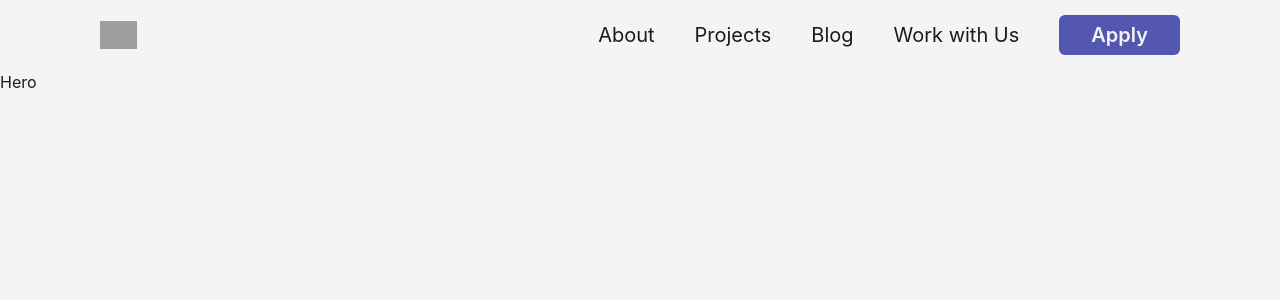
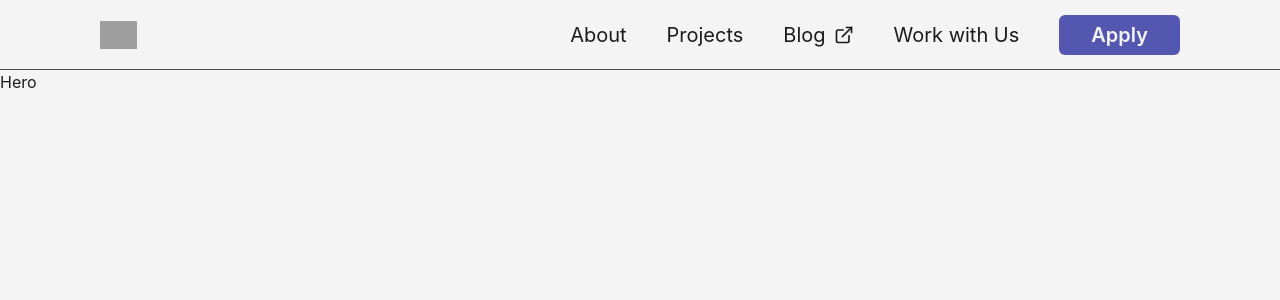
Before and after one commit to ctc-uci/website, a React (Vite) app: page / in a window 1280 px wide. Shown: the top 300 px of the page. Built offline with nearby package versions, Linux system fonts and the light colour scheme; grey boxes are pictures that could not be loaded.

Commit message:
feat: header

```diff
--- a/package.json
+++ b/package.json
@@ -20,6 +20,7 @@
     "**/*.{js,jsx,ts,tsx}": "yarn run eslint"
   },
   "dependencies": {
+    "@chakra-ui/icons": "^2.1.1",
     "@chakra-ui/react": "^2.8.2",
     "@chakra-ui/styled-system": "^2.9.2",
     "@emotion/react": "^11.13.3",
--- a/src/App.tsx
+++ b/src/App.tsx
@@ -1,7 +1,7 @@
 import { Route, BrowserRouter as Router, Routes } from "react-router-dom";
 
 import { CatchAll } from "./components/CatchAll";
-import { Header } from "./components/Header";
+import { Header } from "./components/header/Header";
 import { Hero } from "./components/hero/Hero";
 
 export const App = () => {
--- a/src/components/Header.tsx
+++ /dev/null
@@ -1,78 +0,0 @@
-import {
-  Button,
-  Link as ChakraLink,
-  Flex,
-  HStack,
-  Image,
-  Text,
-} from "@chakra-ui/react";
-
-import { Link } from "react-router-dom";
-
-type Link = { text: string; href: string };
-
-const LINKS: Link[] = [
-  {
-    text: "About",
-    href: "/about",
-  },
-  {
-    text: "Projects",
-    href: "/projects",
-  },
-  {
-    text: "Blog",
-    href: "https://www.medium.com", // ! FIXME: should go to CTC medium
-  },
-  {
-    text: "Work with Us",
-    href: "/",
-  },
-];
-
-export const Header = () => {
-  return (
-    <Flex
-      sx={{
-        paddingX: 100,
-        height: 70,
-        maxHeight: 70,
-        justifyContent: "space-between",
-        alignItems: "center",
-        backdropFilter: 1,
-      }}
-    >
-      <Image
-        src="./ctc.svg"
-        alt="ctc logo"
-        sx={{ height: 7 }}
-      />
-
-      <HStack spacing={10}>
-        <HStack spacing={10}>
-          {LINKS.map((link) => (
-            <ChakraLink
-              as={Link}
-              id={link.text}
-              to={link.href}
-              sx={{ fontSize: "xl" }}
-            >
-              <Text>{link.text}</Text>
-            </ChakraLink>
-          ))}
-        </HStack>
-        <Button
-          sx={{
-            backgroundColor: "ctc.purple",
-            textColor: "ctc.gray",
-            paddingX: 8,
-            paddingY: 2.5,
-            // ! FIX ME: on hover styling
-          }}
-        >
-          <Text sx={{ fontWeight: 600, fontSize: "xl" }}>Apply</Text>
-        </Button>
-      </HStack>
-    </Flex>
-  );
-};
--- /dev/null
+++ b/src/components/header/ApplyButton.tsx
@@ -0,0 +1,16 @@
+import { Button, Text } from "@chakra-ui/react";
+
+export function ApplyButton() {
+  return (
+    <Button
+      sx={{
+        paddingX: 8,
+        paddingY: 2.5,
+      }}
+      variant={"ctc"}
+      width={{ base: "75%", md: "unset" }}
+    >
+      <Text sx={{ fontWeight: 600, fontSize: "xl" }}>Apply</Text>
+    </Button>
+  );
+}
--- /dev/null
+++ b/src/components/header/DesktopNav.tsx
@@ -0,0 +1,37 @@
+import { Link as ChakraLink, HStack, Icon, Text } from "@chakra-ui/react";
+
+import { Link } from "react-router-dom";
+
+import { ApplyButton } from "./ApplyButton";
+import { NavLink } from "./Header";
+
+interface MobileNavProps {
+  links: NavLink[];
+}
+
+export function DesktopNav({ links }: MobileNavProps) {
+  return (
+    <HStack
+      spacing={10}
+      sx={{ display: { base: "none", md: "flex" } }}
+    >
+      <HStack spacing={10}>
+        {links.map((link) => (
+          <ChakraLink
+            as={Link}
+            id={link.label}
+            to={link.href}
+            sx={{ fontSize: "xl" }}
+          >
+            <HStack>
+              <Text>{link.label}</Text>
+              {link.icon ? <Icon as={link.icon} /> : null}
+            </HStack>
+          </ChakraLink>
+        ))}
+      </HStack>
+
+      <ApplyButton />
+    </HStack>
+  );
+}
--- /dev/null
+++ b/src/components/header/Header.tsx
@@ -0,0 +1,107 @@
+import {
+  CloseIcon,
+  ExternalLinkIcon,
+  HamburgerIcon,
+  IconProps,
+} from "@chakra-ui/icons";
+import {
+  Collapse,
+  ComponentWithAs,
+  Flex,
+  HStack,
+  IconButton,
+  Image,
+  useDisclosure,
+} from "@chakra-ui/react";
+
+import { DesktopNav } from "./DesktopNav";
+import { MobileNav } from "./MobileNav";
+
+export type NavLink = {
+  label: string;
+  href: string;
+  icon?: ComponentWithAs<"svg", IconProps>;
+};
+
+const LINKS: NavLink[] = [
+  {
+    label: "About",
+    href: "/about",
+  },
+  {
+    label: "Projects",
+    href: "/projects",
+  },
+  {
+    label: "Blog",
+    href: "https://www.medium.com", // ! FIXME: should go to CTC medium
+    icon: ExternalLinkIcon,
+  },
+  {
+    label: "Work with Us",
+    href: "/",
+  },
+];
+
+export const Header = () => {
+  const { isOpen, onToggle } = useDisclosure();
+
+  return (
+    <Flex
+      sx={{
+        minHeight: 70,
+        flexDirection: "column",
+        justifyContent: "space-between",
+        alignItems: "stretch",
+        backdropFilter: 0.4,
+      }}
+    >
+      <HStack
+        sx={{
+          justifyContent: "space-between",
+          flex: 1,
+          minHeight: 70,
+          borderBottom: "0.3px solid",
+          borderColor: "ctc.subtitle",
+          paddingX: { base: "20px", lg: "100px" },
+        }}
+      >
+        <Image
+          src="./ctc.svg"
+          alt="ctc logo"
+          sx={{ height: 7 }}
+        />
+
+        <DesktopNav links={LINKS} />
+
+        <Flex display={{ base: "flex", md: "none" }}>
+          <IconButton
+            onClick={onToggle}
+            icon={
+              isOpen ? (
+                <CloseIcon
+                  w={3}
+                  h={3}
+                />
+              ) : (
+                <HamburgerIcon
+                  w={5}
+                  h={5}
+                />
+              )
+            }
+            variant={"ghost"}
+            aria-label={"Toggle Navigation"}
+          />
+        </Flex>
+      </HStack>
+
+      <Collapse
+        in={isOpen}
+        animateOpacity
+      >
+        <MobileNav links={LINKS} />
+      </Collapse>
+    </Flex>
+  );
+};
--- /dev/null
+++ b/src/components/header/MobileNav.tsx
@@ -0,0 +1,41 @@
+import { Link as ChakraLink, HStack, Icon, Text } from "@chakra-ui/react";
+
+import { Link } from "react-router-dom";
+
+import { ApplyButton } from "./ApplyButton";
+import type { NavLink } from "./Header";
+
+interface MobileNavProps {
+  links: NavLink[];
+}
+
+export function MobileNav({ links }: MobileNavProps) {
+  return (
+    <HStack
+      sx={{
+        display: { base: "flex", md: "none" },
+        flexDirection: "column",
+        width: "100%",
+        paddingX: 5,
+        paddingY: 4,
+      }}
+      spacing={4}
+    >
+      {links.map((link) => (
+        <ChakraLink
+          as={Link}
+          id={link.label}
+          to={link.href}
+          sx={{ fontSize: "xl" }}
+        >
+          <HStack>
+            <Text>{link.label}</Text>
+            {link.icon ? <Icon as={link.icon} /> : null}
+          </HStack>
+        </ChakraLink>
+      ))}
+
+      <ApplyButton />
+    </HStack>
+  );
+}
--- a/src/theme.ts
+++ b/src/theme.ts
@@ -19,6 +19,24 @@ export const theme = extendTheme({
       subtitle: "#4D4D4D",
     },
   },
+  components: {
+    Button: {
+      variants: {
+        ctc: {
+          bg: "ctc.purple",
+          color: "ctc.gray",
+          _hover: {
+            bg: "ctc.purple",
+            opacity: 0.9,
+          },
+          _active: {
+            bg: "ctc.purple",
+            opacity: 0.8,
+          },
+        },
+      },
+    },
+  },
   styles: {
     global: {
       body: {
```
Also changed, not shown: 1 other file (tests, documents, lock files or other folders).
